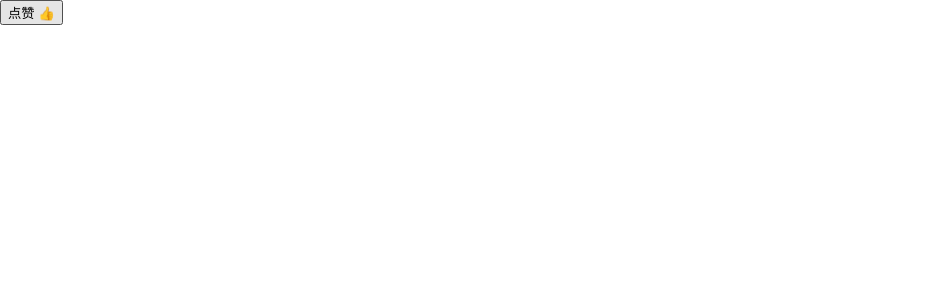
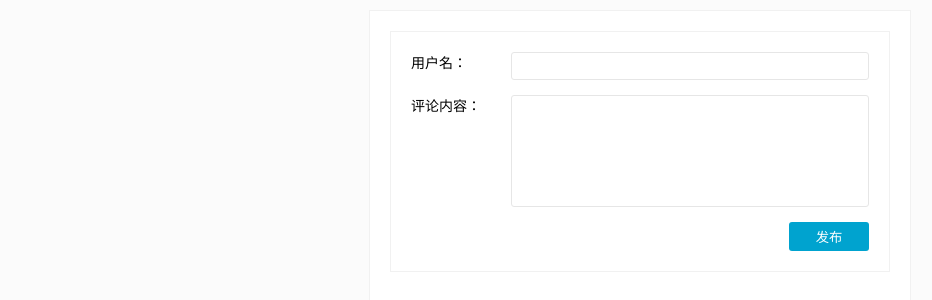
Before and after one commit to zhangzejun3/react, a React (Create React App) app: page / in a window 1280 px wide. Shown: the top 300 px of the page, without its empty margins (0-932 px from the left). Built offline with nearby package versions, Linux system fonts and the light colour scheme.

Commit message:
commentApp

```diff
--- a/public/index.html
+++ b/public/index.html
@@ -6,7 +6,7 @@
     <meta name="viewport" content="width=device-width, initial-scale=1, shrink-to-fit=no">
     <meta name="theme-color" content="#000000">
     <link rel="manifest" href="%PUBLIC_URL%/manifest.json">
-    <title>Hello React</title>
+    <title>CommentApp</title>
   </head>
   <body>
     <div id="root"></div>
--- a/src/App.js
+++ /dev/null
@@ -1,24 +0,0 @@
-import React, { Component } from 'react';
-
-class App extends Component {
-    constructor () {
-        super()
-        this.state = { isLiked: false }
-      }
-
-      handleClickOnLikeButton () {
-        this.setState({
-          isLiked: !this.state.isLiked
-        })
-      }
-
-      render () {
-        return (
-          <button onClick={this.handleClickOnLikeButton.bind(this)}>
-            {this.state.isLiked ? '取消' : '点赞'} 👍
-          </button>
-        )
-      }
-}
-
-export default App;
--- /dev/null
+++ b/src/Comment.js
@@ -0,0 +1,16 @@
+import React, { Component } from 'react'
+
+class Comment extends Component{
+    render(){
+        return(
+            <div className='comment'>
+            <div className='comment-user'>
+            <span>{this.props.comment.username}</span> :
+            </div>
+            <p>{this.props.comment.content}</p>
+            </div>
+        )
+    }
+}
+
+export default Comment;
--- /dev/null
+++ b/src/CommentApp.js
@@ -0,0 +1,30 @@
+import React, { Component } from 'react'
+import CommentInput from './CommentInput'
+import CommentList from './CommentList'
+
+class CommentApp extends Component {
+    constructor() {
+        super()
+        this.state = {
+            comments: []
+        }
+    }
+    handleSubmitCommnet(comment) {
+        if (!comment.username) return alert('请输入用户名')
+        if (!comment.content) return alert('请输入评论内容')
+        this.state.comments.push(comment)
+        this.setState({
+            comments: this.state.comments
+        })
+    }
+    render() {
+        return (
+            <div className='wrapper'>
+                <CommentInput onSubmit={this.handleSubmitCommnet.bind(this)} />
+                <CommentList comments={this.state.comments} />
+            </div>
+        )
+    }
+}
+
+export default CommentApp;
--- /dev/null
+++ b/src/CommentInput.js
@@ -0,0 +1,53 @@
+import React, { Component } from 'react'
+
+class CommentInput extends Component {
+    constructor(){
+        super()
+        this.state={
+            username:'',
+            content:''
+        }
+    }
+    handleUsernameChange(event){
+        this.setState({
+            username:event.target.value
+        })
+    }
+    handleContentChange(e){
+        this.setState({
+            content:e.target.value
+        })
+    }
+    handleSubmit(){
+        if(this.props.onSubmit){
+            const {username,content} = this.state
+            this.props.onSubmit({username,content})
+        }
+        this.setState({content:''})
+    }
+    render() {
+        return (
+            <div className='comment-input'>
+                <div className='comment-field'>
+                    <span className='comment-field-name'>用户名：</span>
+                    <div className='comment-field-input'>
+                    <input type="text" value={this.state.username}
+                    onChange={this.handleUsernameChange.bind(this)}/>
+                    </div>
+                </div>
+                <div className='comment-field'>
+                    <span className='comment-field-name'>评论内容：</span>
+                    <div className='comment-field-input'>
+                    <textarea value={this.state.content}
+                    onChange={this.handleContentChange.bind(this)}></textarea>
+                    </div>
+                </div>
+                <div className='comment-field-button'>
+                <button onClick={this.handleSubmit.bind(this)}>发布</button>
+                </div>
+            </div>
+        )
+    }
+}
+
+export default CommentInput;
--- /dev/null
+++ b/src/CommentList.js
@@ -0,0 +1,22 @@
+import React, { Component } from 'react'
+import Comment from './Comment'
+
+
+class CommentList extends Component {
+    static defaultProps = {
+        comments:[]
+    }
+    render() {
+        return (
+            <div>
+                {this.props.comments.map((comment, i) => {
+                    return (
+                        <Comment comment={comment} key={i}/>
+                    )
+                })}
+            </div>
+        )
+    }
+}
+
+export default CommentList;
--- a/src/index.css
+++ b/src/index.css
@@ -1,17 +1,104 @@
 body {
   margin: 0;
   padding: 0;
-  font-family: -apple-system, BlinkMacSystemFont, "Segoe UI", "Roboto", "Oxygen",
-    "Ubuntu", "Cantarell", "Fira Sans", "Droid Sans", "Helvetica Neue",
-    sans-serif;
-  -webkit-font-smoothing: antialiased;
-  -moz-osx-font-smoothing: grayscale;
+  font-family: sans-serif;
+  background-color: #fbfbfb;
 }
 
-code {
-  font-family: source-code-pro, Menlo, Monaco, Consolas, "Courier New",
-    monospace;
+.wrapper {
+  width: 500px;
+  margin: 10px auto;
+  font-size: 14px;
+  background-color: #fff;
+  border: 1px solid #f1f1f1;
+  padding: 20px;
 }
-h1{
-  color: #000;
+
+/* 评论框样式 */
+.comment-input {
+  background-color: #fff;
+  border: 1px solid #f1f1f1;
+  padding: 20px;
+  margin-bottom: 10px;
 }
+
+.comment-field {
+  margin-bottom: 15px;
+  display: flex;
+}
+
+.comment-field .comment-field-name {
+  display: flex;
+  flex-basis: 100px;
+  font-size: 14px;
+}
+
+.comment-field .comment-field-input {
+  display: flex;
+  flex: 1;
+}
+
+.comment-field-input input,
+.comment-field-input textarea {
+  border: 1px solid #e6e6e6;
+  border-radius: 3px;
+  padding: 5px;
+  outline: none;
+  font-size: 14px;
+  resize: none;
+  flex: 1;
+}
+
+.comment-field-input textarea {
+  height: 100px;
+}
+
+.comment-field-button {
+  display: flex;
+  justify-content: flex-end;
+}
+
+.comment-field-button button {
+  padding: 5px 10px;
+  width: 80px;
+  border: none;
+  border-radius: 3px;
+  background-color: #00a3cf;
+  color: #fff;
+  outline: none;
+  cursor: pointer;
+}
+
+.comment-field-button button:active {
+  background: #13c1f1;
+}
+
+/* 评论列表样式 */
+.comment-list {
+  background-color: #fff;
+  border: 1px solid #f1f1f1;
+  padding: 20px;
+}
+
+/* 评论组件样式 */
+.comment {
+  display: flex;
+  border-bottom: 1px solid #f1f1f1;
+  margin-bottom: 10px;
+  padding-bottom: 10px;
+  min-height: 50px;
+}
+
+.comment .comment-user {
+  flex-shrink: 0;
+}
+
+.comment span {
+  color: #00a3cf;
+  font-style: italic;
+}
+
+.comment p {
+  margin: 0;
+  /*text-indent: 2em;*/
+}
--- a/src/index.js
+++ b/src/index.js
@@ -1,9 +1,9 @@
 import React from 'react'
 import ReactDOM from 'react-dom'
 import './index.css'
-import App from './App'
+import CommentApp from './CommentApp'
 
 ReactDOM.render(
-  <App />,
-  document.getElementById('root')
+    <CommentApp />,
+    document.getElementById('root')
 )
```
Also changed, not shown: 19 other files (tests, documents, lock files or other folders).
